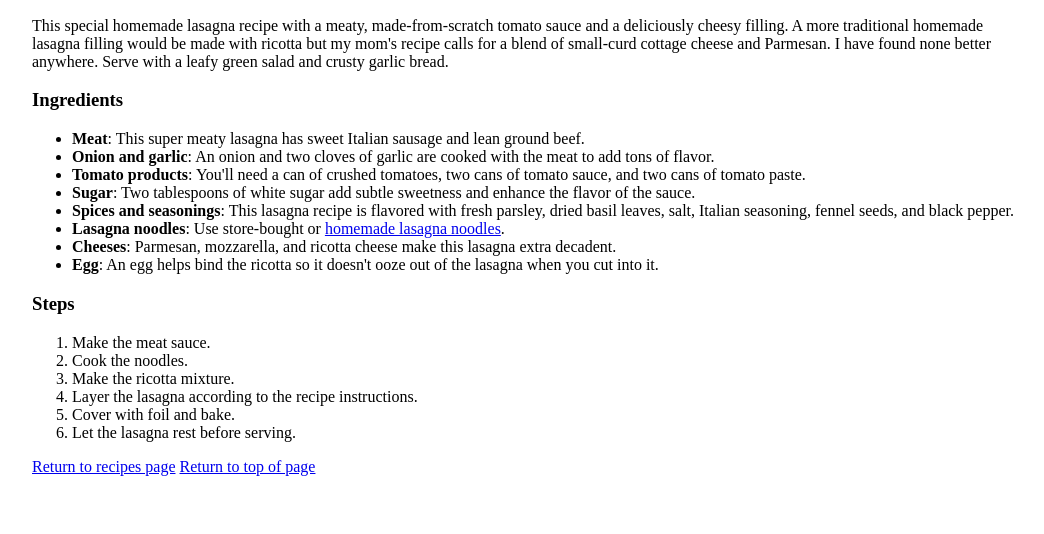
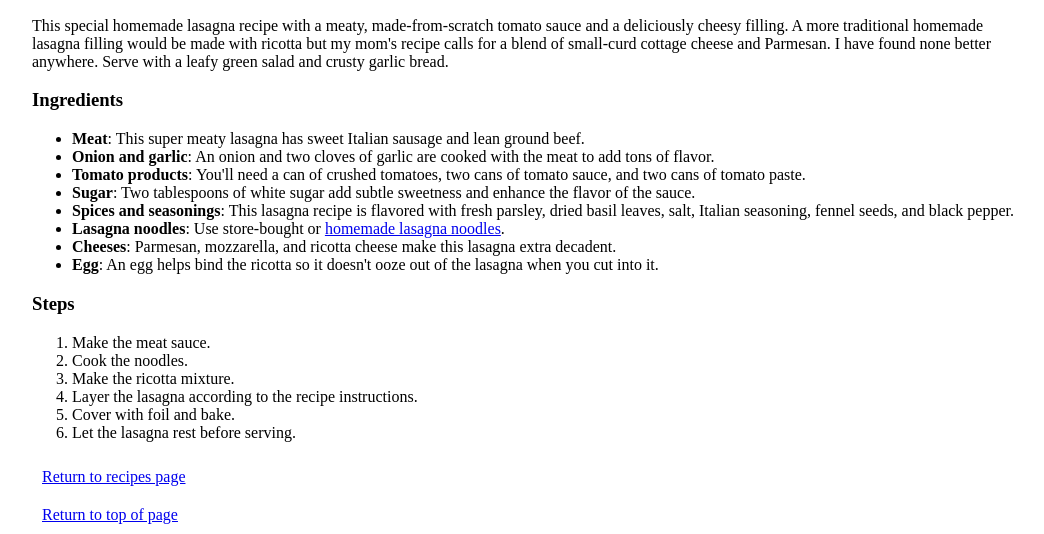
Before and after one commit to DerrickAntoney/Odin-recipe, a plain HTML site: page recipes/lasagna.html in a window 1280 px wide. Shown: the part 434-968 px from the top of the page, without its empty margins (108-1152 px from the left). Before the commit the page ends 910 px from the top, so only its background shows below. Drawn offline with Linux system fonts and the light colour scheme.

Commit message:
Styled the home and top links into block elements

```diff
--- a/recipes/lasagna.html
+++ b/recipes/lasagna.html
@@ -62,7 +62,7 @@
             Let the lasagna rest before serving.
         </li>
     </ol>
-    <a href="../index.html">Return to recipes page</a>
-    <a href="#top">Return to top of page</a>
+    <a href="../index.html" class="home">Return to recipes page</a>
+    <a href="#top" class="top">Return to top of page</a>
 </body>
 </html>
--- a/styles.css
+++ b/styles.css
@@ -7,3 +7,8 @@ img {
     width: max-content;
     height: auto;
 }
+
+.home, .top {
+    display: block;
+    padding: 10px;
+}
```
Also changed, not shown: recipes/chrockpot_italian.html (+2 -2 lines), recipes/jambalaya.html (+2 -2 lines).
